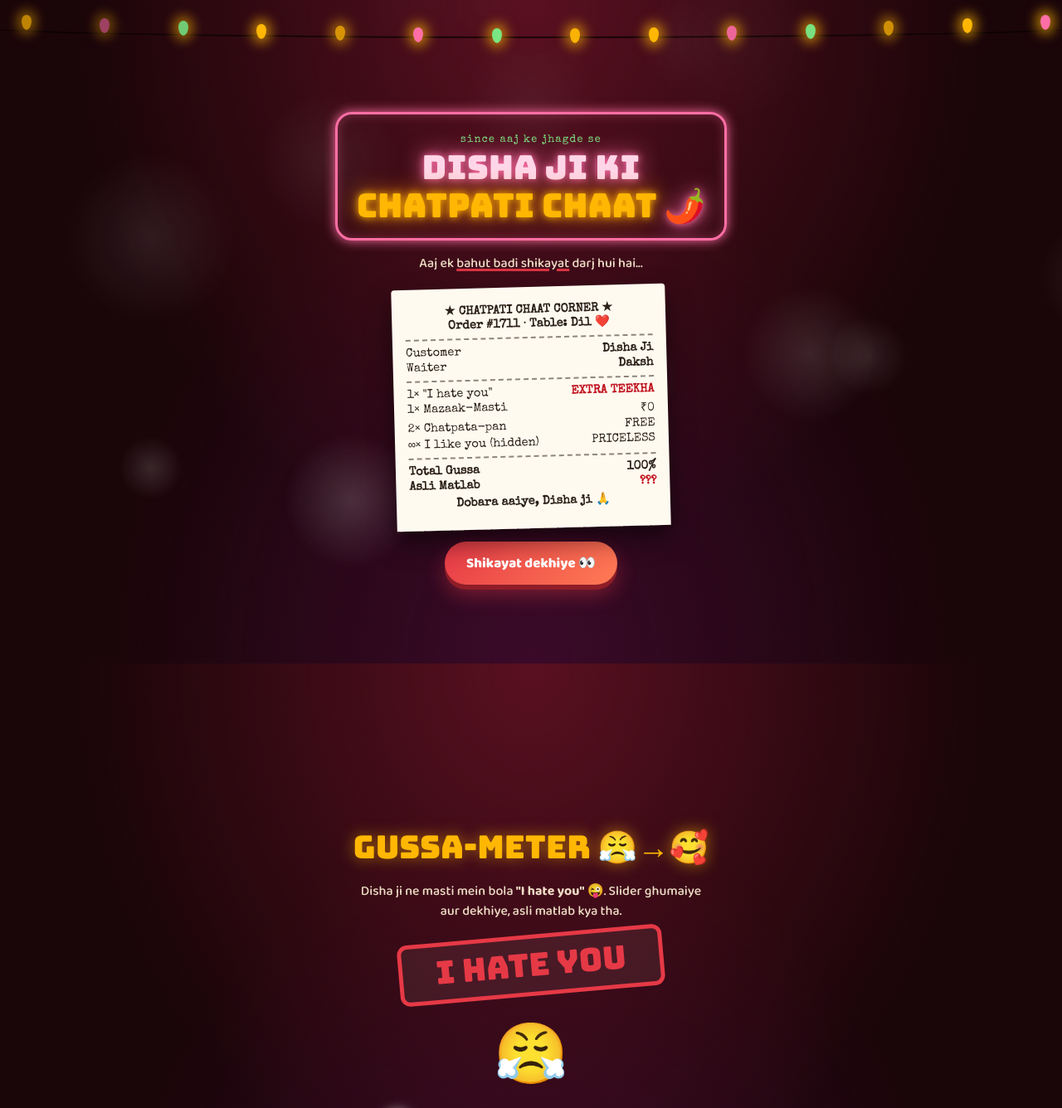
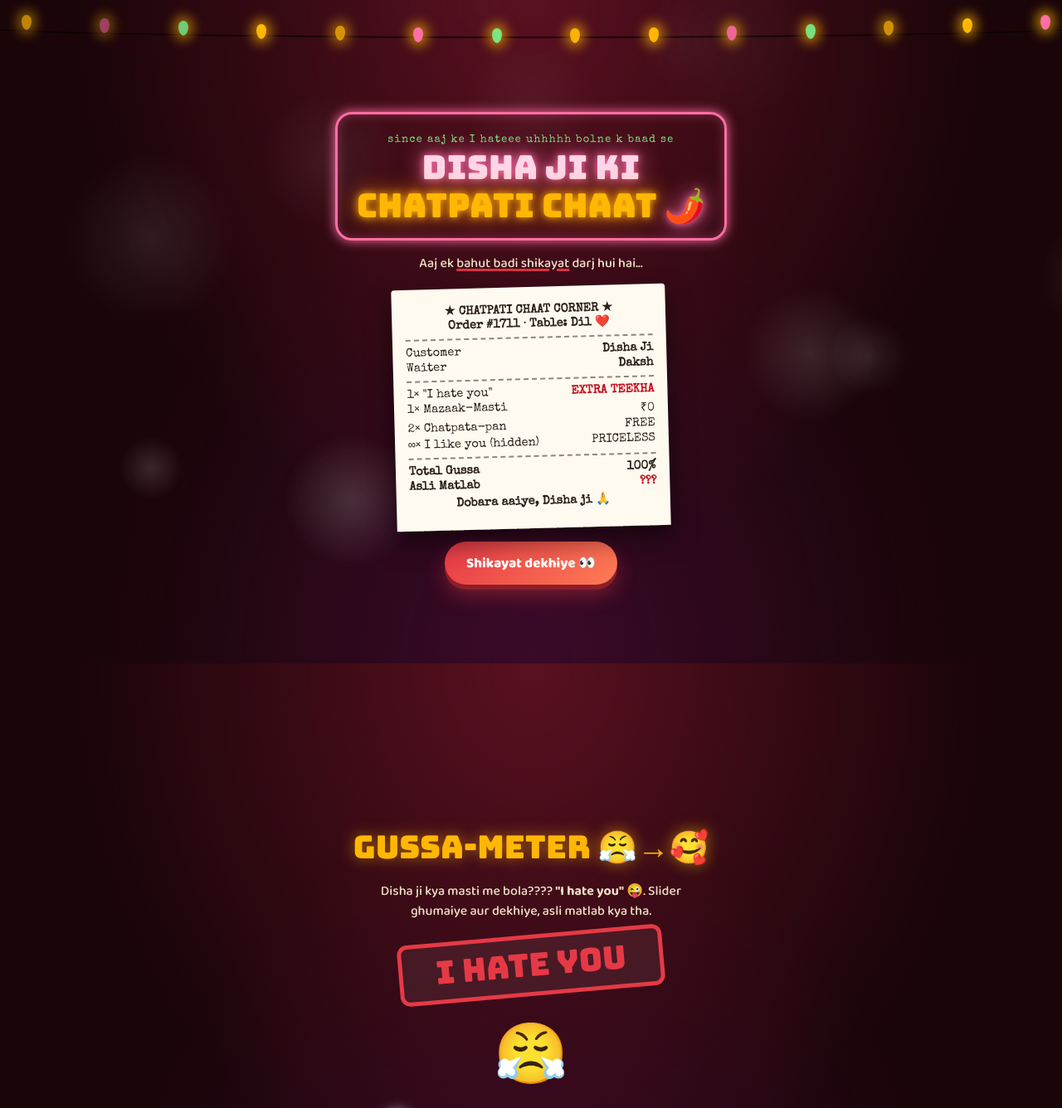
Before and after one commit to dakshrao07/chatpati_theory, a plain HTML site: page index.html in a window 1280 px wide. Shown: the top 1336 px of the page at 83% size. Drawn offline with nearby package versions, Linux system fonts and the light colour scheme.

Commit message:
Update index.html

```diff
--- a/index.html
+++ b/index.html
@@ -15,7 +15,7 @@
 <!-- 1. SIGN + SLIP -->
 <section class="screen" id="s1">
   <div class="neon">
-    <small>since aaj ke jhagde se</small>
+    <small>since aaj ke I hateee uhhhhh bolne k baad se</small>
     <h1>Disha Ji ki<br><b>Chatpati Chaat</b> 🌶️</h1>
   </div>
   <p class="lead">Aaj ek <u>bahut badi shikayat</u> darj hui hai...</p>
@@ -28,7 +28,7 @@
 <!-- 2. GUSSA METER -->
 <section class="screen" id="s2">
   <h2>Gussa-Meter 😤→🥰</h2>
-  <p class="lead">Disha ji ne masti mein bola <b>"I hate you"</b> 😜. Slider ghumaiye aur dekhiye, asli matlab kya tha.</p>
+  <p class="lead">Disha ji kya masti me bola???? <b>"I hate you"</b> 😜. Slider ghumaiye aur dekhiye, asli matlab kya tha.</p>
   <div class="stamp" id="stamp"><span id="stampT">I HATE YOU</span></div>
   <div id="face">😤</div>
   <input type="range" id="slider" min="0" max="100" value="0">
```
